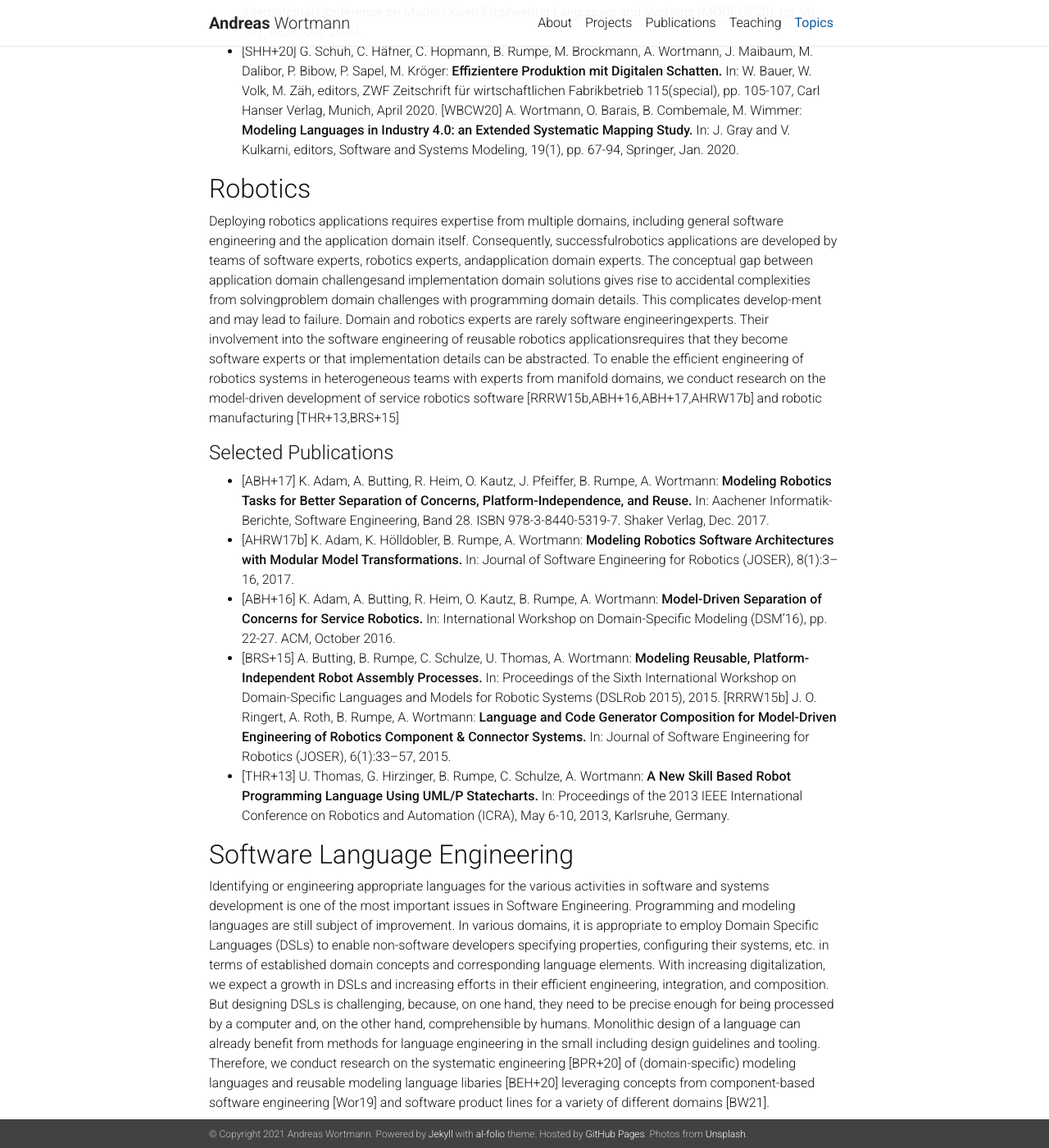
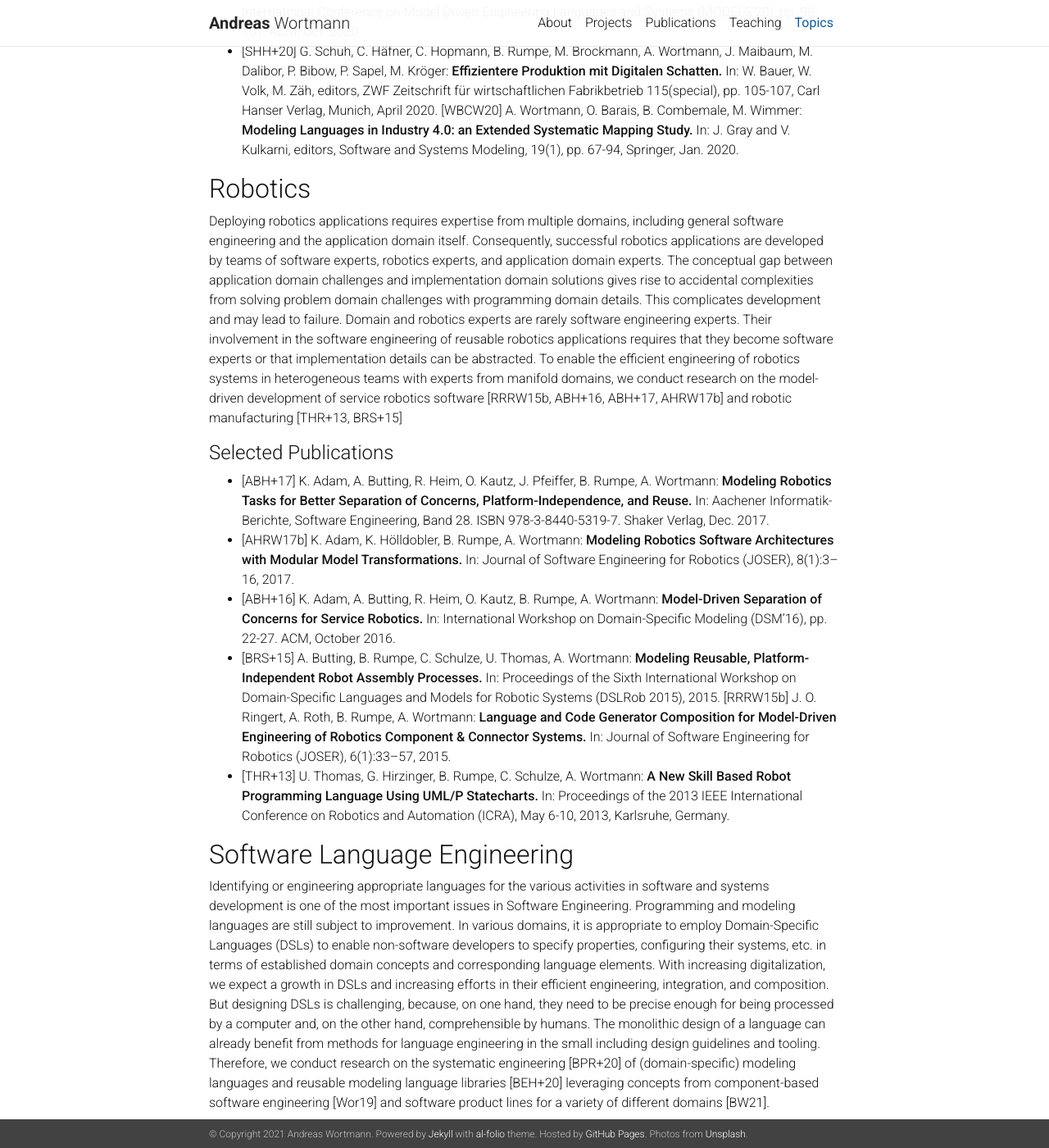
Before and after one commit to awortmann/awortmann.github.io, a Jekyll site: the page built from _pages/topics.md, in a window 1280 px wide and 1400 px high, scrolled down 1507 px. Shown: the whole window at 82% size. Built offline with Jekyll 4.4.1, drawn with Linux system fonts in a browser that asks for light colours; nearby versions of some CDN libraries; a style sheet for code colours, icons or effects is not loaded; some of the changed text lies outside the part shown.

Commit message:
Minor update

```diff
--- a/_pages/topics.md
+++ b/_pages/topics.md
@@ -8,7 +8,7 @@
 
 ## Automotive Systems Engineering
 
-Development of software for automotive systems has become increasingly complex. Sophisticated driver assistance, collaboration, and Car2X-communication systems as well as advanced active and passive safety-systems result in complex, software-intensive automotive systems. As these feature-driven subsystems may be arbitrarily combined by the customer, a huge amount of distinct variants needs to be managed, developed and tested. Thus, we are carrying out numerous projects in the automotive software engineering, here we concentrate modeling of functional [DRW+20] and logical [KRW20,BKRW19] architectures for collaborative systems [BBD+21], on managing variability [KRSW20], and on model-driven testing [DGH+19].
+Developing software for automotive systems has become increasingly complex. Sophisticated driver assistance, collaboration, and Car2X-communication systems as well as advanced active and passive safety-systems result in complex, software-intensive automotive systems. As these feature-driven subsystems may be arbitrarily combined by the customer, a huge amount of distinct variants needs to be managed, developed, and tested. Thus, we are carrying out numerous projects in automotive software engineering, here we concentrate on the modeling of functional [DRW+20] and logical [KRW20, BKRW19] architectures for collaborative systems [BBD+21], on managing variability [KRSW20], and on model-driven testing [DGH+19].
 
 #### Selected Publications
 
@@ -24,7 +24,7 @@
 
 ## Modeling in Industry 4.0
 
-Industr 4.0, the fourth industrial revolution, raises new challenges for future manufacturing which are driven by four disruptions: (1) data volumes, computational power, and connectivity; (2) the emergence of analytics and business-intelligencecapabilities; (3) new forms of human–machine interaction; (4) and improvements in transferring digital instructions to the physical world, such as advanced robotics and 3D printing. One of the most promising concepts of Industry 4.0 are digital twins, integrated digital data, models, and services that foster a better understanding of the production systems of Industry 4.0 and a more sustainable handling of resources. We, therefore, conduct research on modeling languages in Industry 4.0 [WBCW20], on the efficient management of manfuacturing data [SHH+20], and on the systematic conception, engienering, and deployment of self-adaptive digital twins [BDH+20,DMR+20,KMR+20].
+Industry 4.0, the fourth industrial revolution, raises new challenges for future manufacturing which are driven by four disruptions: (1) data volumes, computational power, and connectivity; (2) the emergence of analytics and business-intelligence capabilities; (3) new forms of human-machine interaction; (4) and improvements in transferring digital instructions to the physical world, such as advanced robotics and 3D printing. One of the most promising concepts of Industry 4.0 are digital twins, integrated digital data, models, and services that foster a better understanding of the production systems of Industry 4.0 and a more sustainable handling of resources. We, therefore, conduct research on modeling languages in Industry 4.0 [WBCW20], on the efficient management of manufacturing data [SHH+20], and on the systematic conception, engineering, and deployment of self-adaptive digital twins [BDH+20, DMR+20, KMR+20].
 
 #### Selected Publications
 
@@ -38,7 +38,7 @@
 
 ## Robotics
 
-Deploying robotics applications requires expertise from multiple domains, including general software engineering and the application domain itself. Consequently, successfulrobotics applications are developed by teams of software experts, robotics experts, andapplication domain experts. The conceptual gap between application domain challengesand implementation domain solutions gives rise to accidental complexities from solvingproblem domain challenges with programming domain details. This complicates develop-ment and may lead to failure. Domain and robotics experts are rarely software engineeringexperts. Their involvement into the software engineering of reusable robotics applicationsrequires that they become software experts or that implementation details can be abstracted. To enable the efficient engineering of robotics systems in heterogeneous teams with experts from manifold domains, we conduct research on the model-driven development of service robotics software [RRRW15b,ABH+16,ABH+17,AHRW17b] and robotic manufacturing [THR+13,BRS+15]
+Deploying robotics applications requires expertise from multiple domains, including general software engineering and the application domain itself. Consequently, successful robotics applications are developed by teams of software experts, robotics experts, and application domain experts. The conceptual gap between application domain challenges and implementation domain solutions gives rise to accidental complexities from solving problem domain challenges with programming domain details. This complicates development and may lead to failure. Domain and robotics experts are rarely software engineering experts. Their involvement in the software engineering of reusable robotics applications requires that they become software experts or that implementation details can be abstracted. To enable the efficient engineering of robotics systems in heterogeneous teams with experts from manifold domains, we conduct research on the model-driven development of service robotics software [RRRW15b, ABH+16, ABH+17, AHRW17b] and robotic manufacturing [THR+13, BRS+15]
 
 #### Selected Publications
 
@@ -51,7 +51,7 @@
 
 ## Software Language Engineering
 
-Identifying or engineering appropriate languages for the various activities in software and systems development is one of the most important issues in Software Engineering. Programming and modeling languages are still subject of improvement. In various domains, it is appropriate to employ Domain Specific Languages (DSLs) to enable non-software developers specifying properties, configuring their systems, etc. in terms of established domain concepts and corresponding language elements. With increasing digitalization, we expect a growth in DSLs and increasing efforts in their efficient engineering, integration, and composition. But designing DSLs is challenging, because, on one hand, they need to be precise enough for being processed by a computer and, on the other hand, comprehensible by humans. Monolithic design of a language can already benefit from methods for language engineering in the small including design guidelines and tooling. Therefore, we conduct research on the systematic engineering [BPR+20] of (domain-specific) modeling languages and reusable modeling language libaries [BEH+20] leveraging concepts from component-based software engineering [Wor19] and software product lines for a variety of different domains [BW21].
+Identifying or engineering appropriate languages for the various activities in software and systems development is one of the most important issues in Software Engineering. Programming and modeling languages are still subject to improvement. In various domains, it is appropriate to employ Domain-Specific Languages (DSLs) to enable non-software developers to specify properties, configuring their systems, etc. in terms of established domain concepts and corresponding language elements. With increasing digitalization, we expect a growth in DSLs and increasing efforts in their efficient engineering, integration, and composition. But designing DSLs is challenging, because, on one hand, they need to be precise enough for being processed by a computer and, on the other hand, comprehensible by humans. The monolithic design of a language can already benefit from methods for language engineering in the small including design guidelines and tooling. Therefore, we conduct research on the systematic engineering [BPR+20] of (domain-specific) modeling languages and reusable modeling language libraries [BEH+20] leveraging concepts from component-based software engineering [Wor19] and software product lines for a variety of different domains [BW21].
 
 #### Selected Publications
 
```
